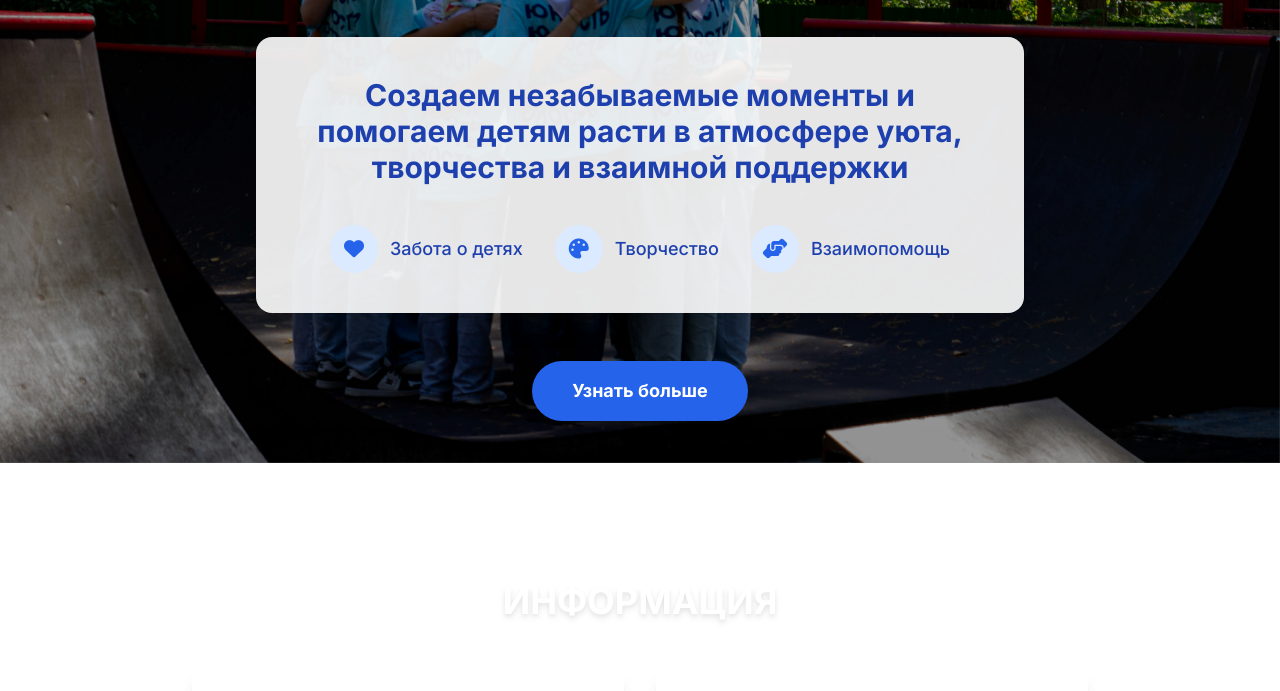
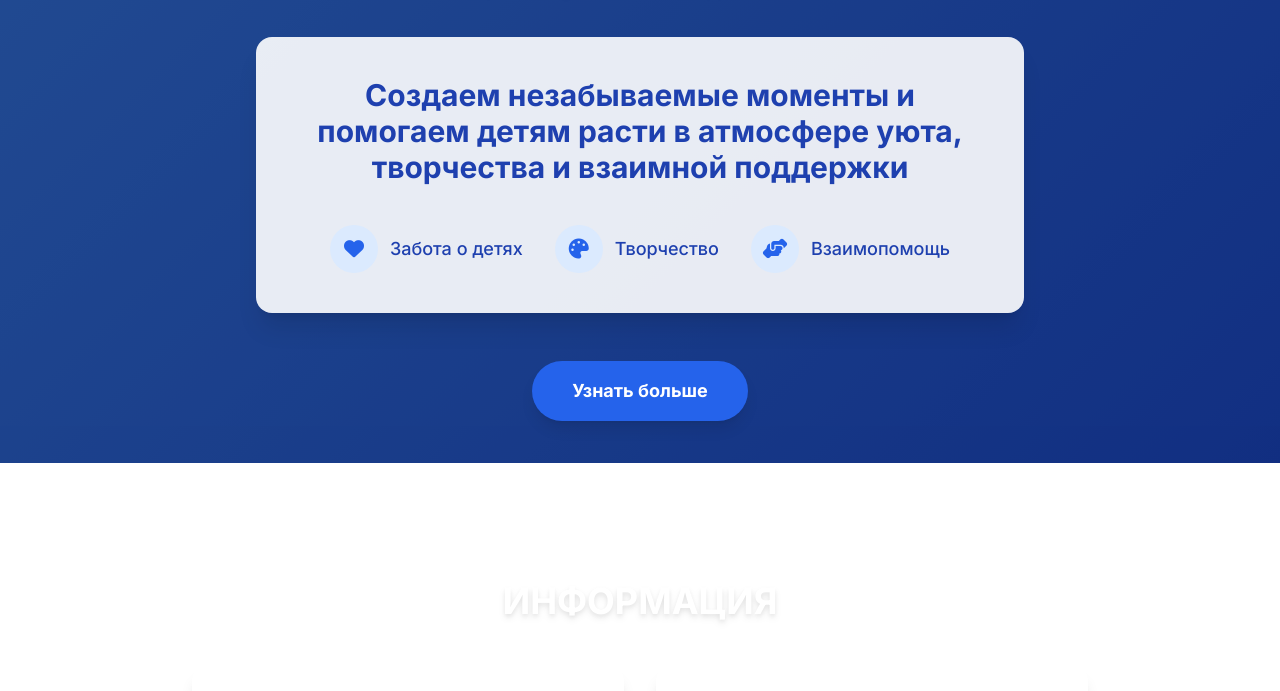
Before and after one commit to DOBLEST78/-, a plain HTML site: page index.HTML in a window 1280 px wide. Shown: the part 337-1028 px from the top of the page. Drawn offline with nearby package versions, Linux system fonts and the light colour scheme.

Commit message:
Update index.HTML

```diff
--- a/index.HTML
+++ b/index.HTML
@@ -139,7 +139,7 @@
 <body class="light bg-white text-gray-800 theme-transition dark:bg-gray-900 dark:text-gray-200">
     <!-- Фоновое изображение -->
     <div class="bg-fallback fixed inset-0 z-[-2]" id="fallbackBackground"></div>
-    <img src="you.jpg" alt="Фон" class="background-image" id="backgroundImage" onerror="handleImageError()">
+    <img src=".../you.jpg" alt="Фон" class="background-image" id="backgroundImage" onerror="handleImageError()">
     <div class="background-overlay"></div>
 
     <header class="sticky top-0 z-50 bg-white/90 backdrop-blur-sm shadow-sm dark:bg-gray-900/90 theme-transition">
```
